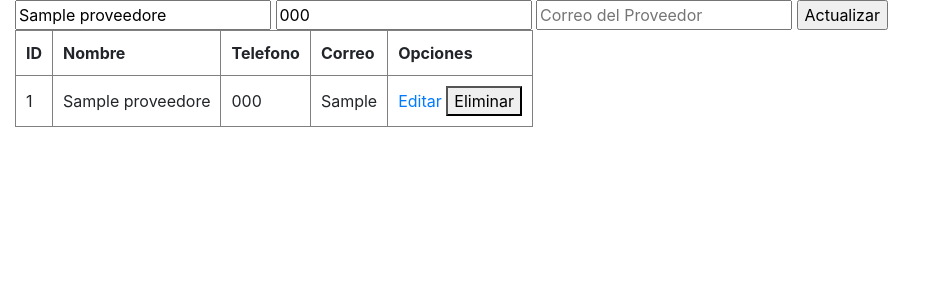
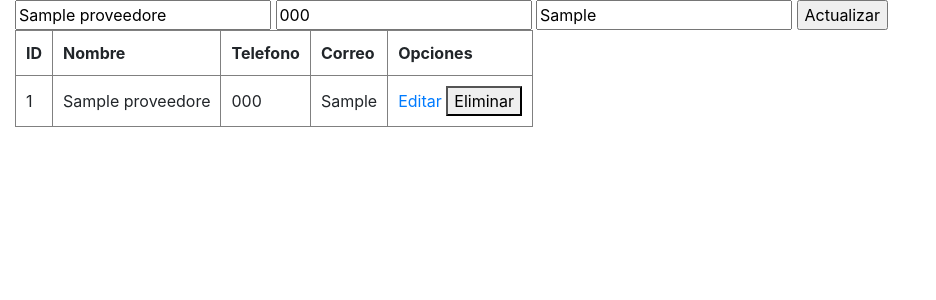
Before and after one commit to JorgeMedranoGit/OpenGym, a Flask app: page /proveedores/editar/1 in a window 1280 px wide. Shown: the part 56-356 px from the top of the page, without its empty margins (0-936 px from the left). Run offline with Flask 3, Linux system fonts and the light colour scheme; tables that the repository leaves empty hold one stand-in row (values such as "Sample post").

Commit message:
First App

```diff
--- a/app.py
+++ b/app.py
@@ -162,9 +162,9 @@ def eliminarProducto(id):
 @app.route("/proveedores", methods=["POST", "GET"])
 def proveedoresCrud():
     if request.method == "POST":
-        nombre = request.form['nombreProovedor']
-        telefono = Decimal(request.form['precioProduc'])
-        correo = int(request.form['stockProduc'])
+        nombre = request.form['nombreProveedor']
+        telefono = request.form['telefonoProveedor']
+        correo = request.form['correoProveedor']
         proveedor_id = request.form.get('proveedor_id')
         if proveedor_id:
             proveedor = Proveedores.query.get(proveedor_id)
--- a/templates/productos.html
+++ b/templates/productos.html
@@ -10,8 +10,8 @@
 {% endwith %}
 
 <form action="/productos" method="post">
-    <input type="hidden" name="proveedor_id" value="{{ producto._id if producto else '' }}">
-    <input type="text" name="nombreProveedor" placeholder="Nombre del Producto" value="{{ producto.nombre if producto else '' }}" required>
+    <input type="hidden" name="producto_id" value="{{ producto._id if producto else '' }}">
+    <input type="text" name="nombreProduc" placeholder="Nombre del Producto" value="{{ producto.nombre if producto else '' }}" required>
     <input type="text" name="precioProduc" placeholder="Precio del Producto" value="{{ producto.preciov if producto else '' }}" required>
     <input type="number" name="stockProduc" placeholder="Stock del Producto" value="{{ producto.stock if producto else '' }}" required>
     <input type="submit" value="{{ 'Actualizar' if producto else 'Añadir' }}"/>
--- a/templates/proveedores.html
+++ b/templates/proveedores.html
@@ -13,7 +13,7 @@
     <input type="hidden" name="proveedor_id" value="{{ proveedor._id if proveedor else '' }}">
     <input type="text" name="nombreProveedor" placeholder="Nombre del Proveedor" value="{{ proveedor.nombre if proveedor else '' }}" required>
     <input type="text" name="telefonoProveedor" placeholder="Telefono del Proveedor" value="{{ proveedor.telefono if proveedor else '' }}" required>
-    <input type="number" name="correoProveedor" placeholder="Correo del Proveedor" value="{{ proveedor.correo if proveedor else '' }}" required>
+    <input type="text" name="correoProveedor" placeholder="Correo del Proveedor" value="{{ proveedor.correo if proveedor else '' }}" required>
     <input type="submit" value="{{ 'Actualizar' if proveedor else 'Añadir' }}"/>
 </form>
 
@@ -37,8 +37,8 @@
             <td>{{ proveedor.correo }}</td>
             <td>
 
-                <a href="/proveedor/editar/{{ proveedor._id }}">Editar</a>
-                <form action="/proveedor/eliminar/{{ proveedor._id }}" method="post" style="display:inline;">
+                <a href="/proveedores/editar/{{ proveedor._id }}">Editar</a>
+                <form action="/proveedores/eliminar/{{ proveedor._id }}" method="post" style="display:inline;">
                     <button type="submit">Eliminar</button>
                 </form>
             </td>
```
